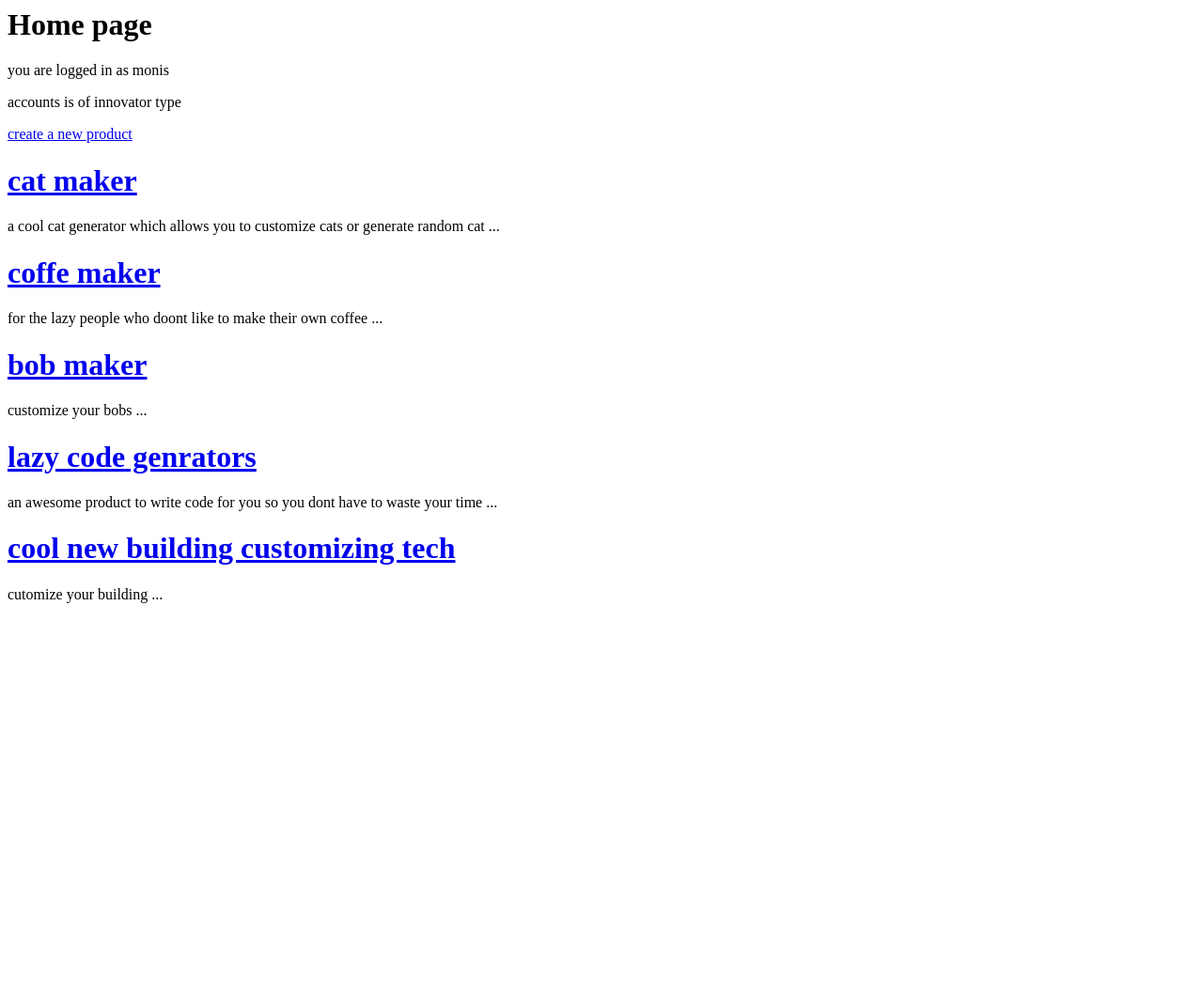
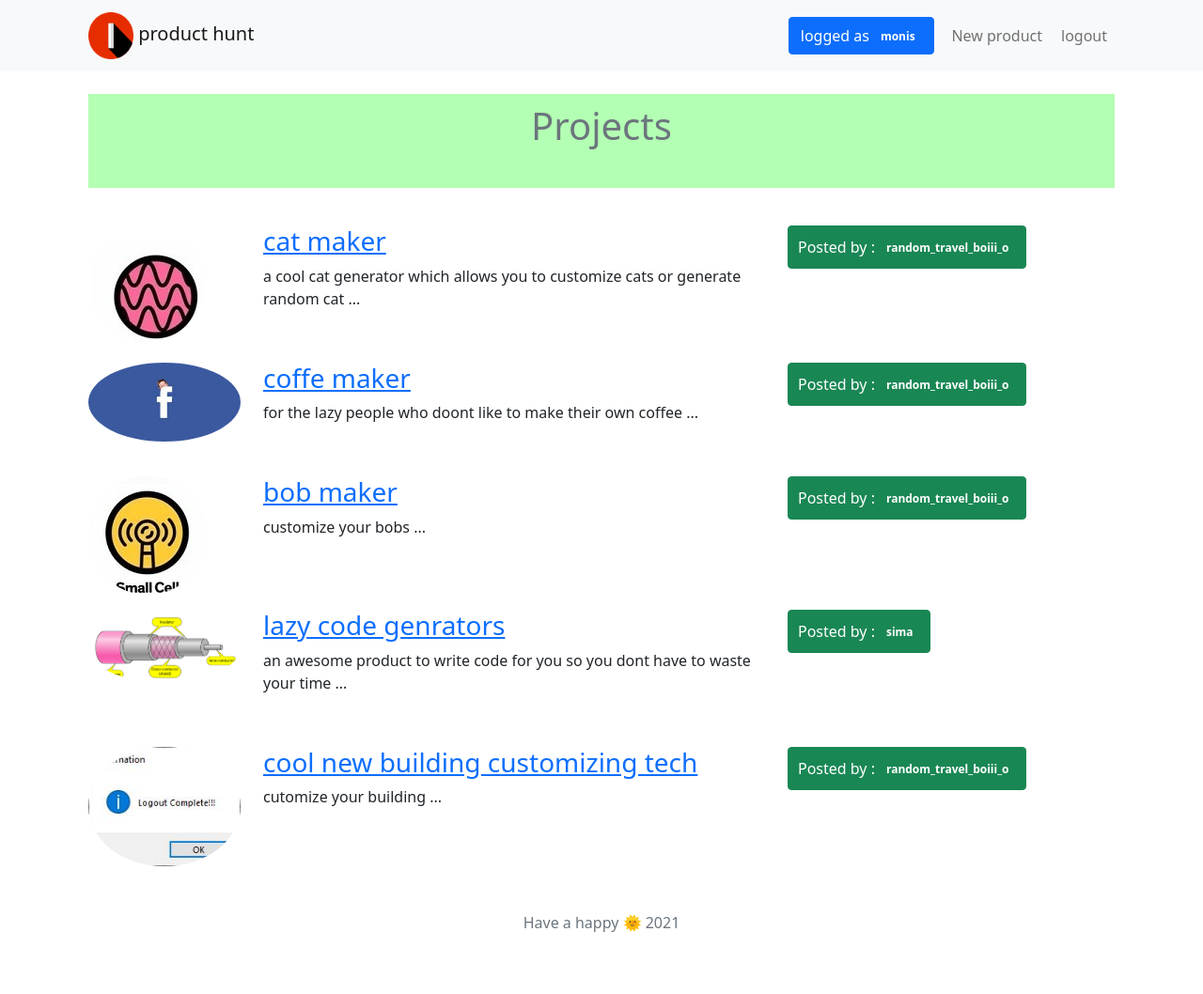
Before and after one commit to dodoflyaway/innovationunt, a Django app: page /home/1/monis in a window 1280 px wide. Shown: the whole page at 94% size. Before the commit the page ends 642 px from the top, so only its background shows below. Run offline with Django 3.2, Linux system fonts and the light colour scheme; data comes from the database, SQL or seed files in the repository; both versions use the stored data as it was after the commit; some libraries are stand-ins or nearby versions.

Commit message:
front end improvment

```diff
--- a/innovator/templates/innovator/base.html
+++ b/innovator/templates/innovator/base.html
@@ -55,18 +55,21 @@
 
           <a class="navbar-brand" href="#">
           <img src="{% static 'logo.png' %}" height=50 width=48 class="d-inline-block alignh-top " />
-          Innovation hunt
+          product hunt
           </a>
           <button class="navbar-toggler" type="button" data-bs-toggle="collapse" data-bs-target="#navbarNavAltMarkup" aria-controls="navbarNavAltMarkup" aria-expanded="false" aria-label="Toggle navigation">
             <span class="navbar-toggler-icon"></span>
           </button>
-          <div class="collapse navbar-collapse" id="navbarNavAltMarkup">
+            <div class="collapse navbar-collapse" id="navbarNavAltMarkup">
             <div class="navbar-nav ms-auto">
+
               {% block link %}
 
 
 
               {% endblock %}
+
+              <a class="nav-link" href="{% url 'login' %}" style="margin-left:4px"> logout </a>
             </div>
           </div>
 
--- a/innovator/templates/innovator/home.html
+++ b/innovator/templates/innovator/home.html
@@ -1,23 +1,56 @@
-<h1>Home page </h1>
-
-<p> you are logged in as {{user.username}} </p>
+{% extends "innovator/base.html" %}
 
 
-<p> accounts is of {{user.user_type}} type  </p>
+{% block link %}
 
+<button type="button" class="btn btn-primary">logged as <span class="badge"> {{user.username}} </span></button>
 
 {% if user.user_type == "innovator" %}
-
-<a href="/create"> create a new product</a>
-
+<a class="nav-link" href="{% url 'create' %}" style=margin-left:10px;>New product</a>
 {% endif %}
 
 
+{% if user.user_type == "ordinaryuser" %}
+<a class="nav-link" href="{% url 'buytoken' tok user.username %}" style=margin-left:10px;>Buy Token</a>
+{% endif %}
+
+
+{% endblock %}
+
+
+
+{% block content%}
+<br>
+<div class="well text-muted text-center" style="background: #b3ffb3">
+      <h1 style="padding: 10px 10px"> Projects  </h1>
+      <br>
+</div>
+<br>
+
+
+
+
+
+
 {% for product in product.all%}
-<div id=details>
+<div class="row pt-3">
 
- <a href="{% url 'detail' product.id user.username  %}"><h1>{{product.title}}</h1></a>
- <p>{{product.summary}}</p>
+ <div class="col-2 circle">
+ 	<img src="{{product.icon.url}}" class="img img-fluid "  style="border-radius: 70%" />
+ </div>
+
+ <div class="col-6">
+   <a href="{% url 'detail' product.id user.username  %}"><h3>{{product.title}}</h3></a>
+   <p>{{product.summary}}</p>
+   <br/>
+ </div>
+
+ <div class="col-4">
+ 	<button type="button" class="btn btn-success" style="padding: 10px 10px;"> Posted by : <span class="badge">
+ 	{{product.postedby}}
+ 	 </span></button>
+ </div>
+
 
 </div>
 
@@ -27,8 +60,6 @@
 
 
 
-{% if user.user_type == "ordinaryuser" %}
 
-<a href="{% url 'buytoken' tok user.username %}"> <button> buy tokens </button> </a>
 
-{% endif %}
+{% endblock %}
--- a/innovator/templates/innovator/login.html
+++ b/innovator/templates/innovator/login.html
@@ -13,16 +13,18 @@
 
 {% block content%}
 
-<div class="alert alert-danger" role="alert">
+
 
 
 {% if error %}
+<div class="alert alert-danger" role="alert">
 {{ error }}
+</div>
 <br />
 <br />
 {% endif %}
 
-</div>
+
 
 <form method="POST" action="{% url 'login' %}" enctype="multipart/form-data">
 <br />
```
Also changed, not shown: innovator/templates/innovator/detail.html (+99 -38 lines), usern/templates/usern/loginn.html (+3 -5 lines), db.sqlite3, media/images/152-1527244_the-mandalorian-legend-on-the-hunt-wallpaper-mandalorian.jpg (added), media/images/6_5S3gj5R.JPG (added).
